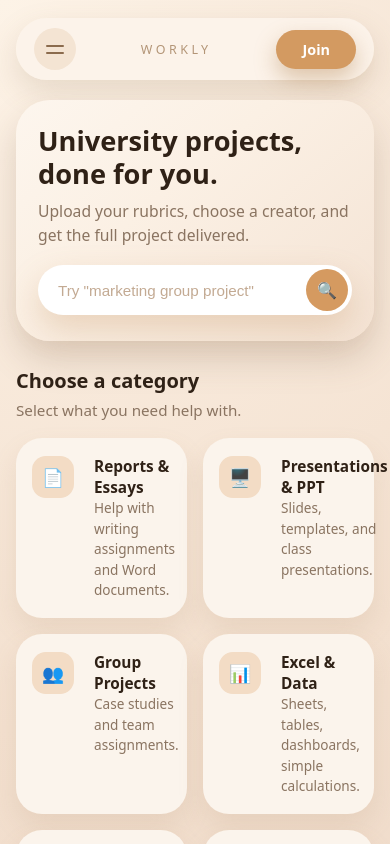
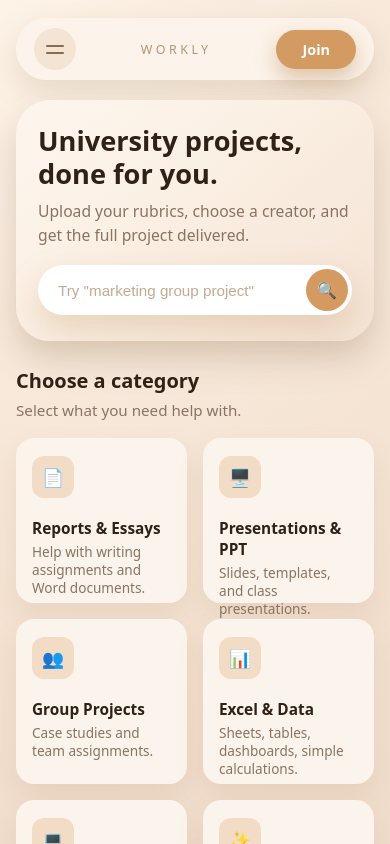
Before and after one commit to SEBRAHEIM/workly-landing, a Next.js app: page / in a window 390 px wide. Shown: the top 844 px of the page. Built offline with nearby package versions, Linux system fonts and the light colour scheme.

Commit message:
Perfect mobile category layout: equal cards, left icons, aligned text

```diff
--- a/styles/globals.css
+++ b/styles/globals.css
@@ -387,3 +387,51 @@ button {
     margin: 0;
   }
 }
+/* ====== PERFECT MOBILE CATEGORY LAYOUT ====== */
+@media (max-width: 760px) {
+
+  /* 2 columns equal size */
+  .home-category-grid {
+    display: grid;
+    grid-template-columns: 1fr 1fr;
+    gap: 16px;
+  }
+
+  /* Card equal size + left aligned layout */
+  .home-category-card {
+    display: flex;
+    flex-direction: column;
+    justify-content: flex-start;
+    align-items: flex-start;
+    height: 165px;  /* FIXED equal height on all cards */
+    padding: 18px 16px;
+    text-align: left;
+    border-radius: 18px;
+  }
+
+  /* Icon top-left NOT centered */
+  .home-category-icon {
+    width: 42px;
+    height: 42px;
+    border-radius: 12px;
+    display: flex;
+    align-items: center;
+    justify-content: center;
+    margin-bottom: 10px;
+  }
+
+  /* Title directly under icon */
+  .home-category-title {
+    margin: 0;
+    margin-bottom: 4px;
+    font-weight: 600;
+    text-align: left;
+  }
+
+  /* Description aligned left */
+  .home-category-body {
+    margin: 0;
+    line-height: 1.3;
+    text-align: left;
+  }
+}
```
